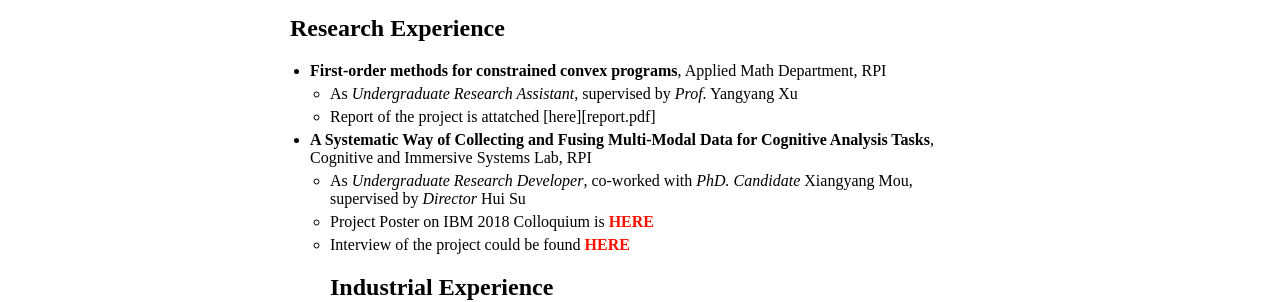
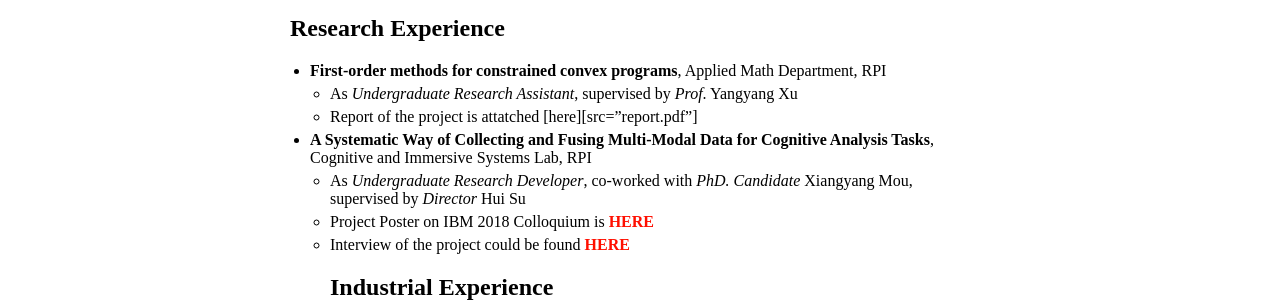
Before and after one commit to jurohd/jurohd.github.io, a Jekyll site: the page built from index.md, in a window 1280 px wide. Shown: the part 428-730 px from the top of the page. Built offline with Jekyll 4.4.1, drawn with Linux system fonts in a browser that asks for light colours; our own code applies the rules of GitHub Pages for plain Markdown files; part of the change alters nothing that is shown.

Commit message:
Update index.md

```diff
--- a/index.md
+++ b/index.md
@@ -21,7 +21,7 @@ Theoretical Machine Learning, Convex/Non-convex Optimization, Computational phot
 
 + **First-order methods for constrained convex programs**, Applied Math Department, RPI
   - As *Undergraduate Research Assistant*, supervised by *Prof*. Yangyang Xu
-  - Report of the project is attatched [here][report.pdf]
+  - Report of the project is attatched [here][src="report.pdf"]
 
 + **A Systematic Way of Collecting and Fusing Multi-Modal Data for Cognitive Analysis Tasks**, Cognitive and Immersive Systems Lab, RPI
   - As *Undergraduate Research Developer*, co-worked with *PhD. Candidate* Xiangyang Mou, supervised by *Director* Hui Su
```
